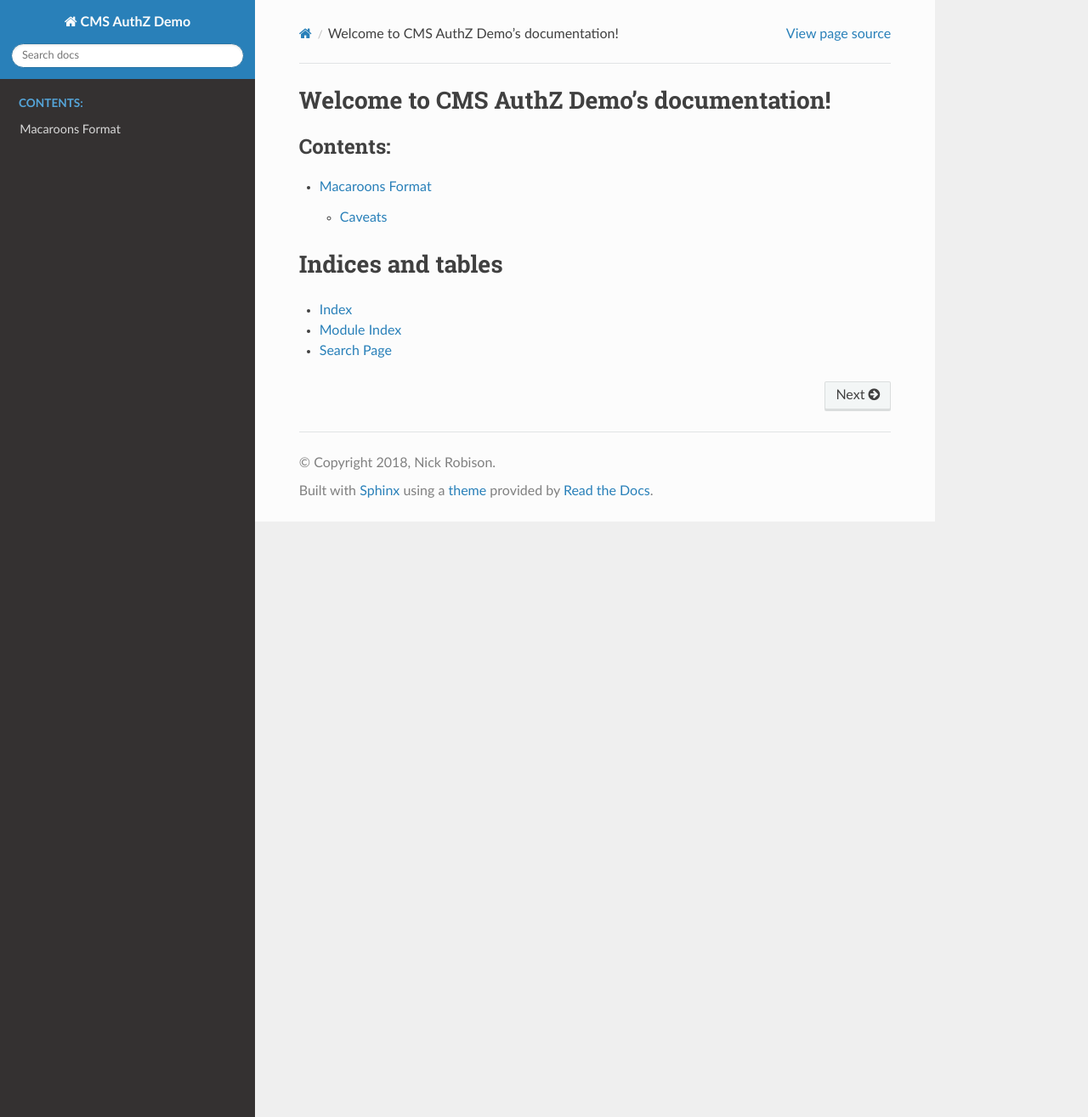
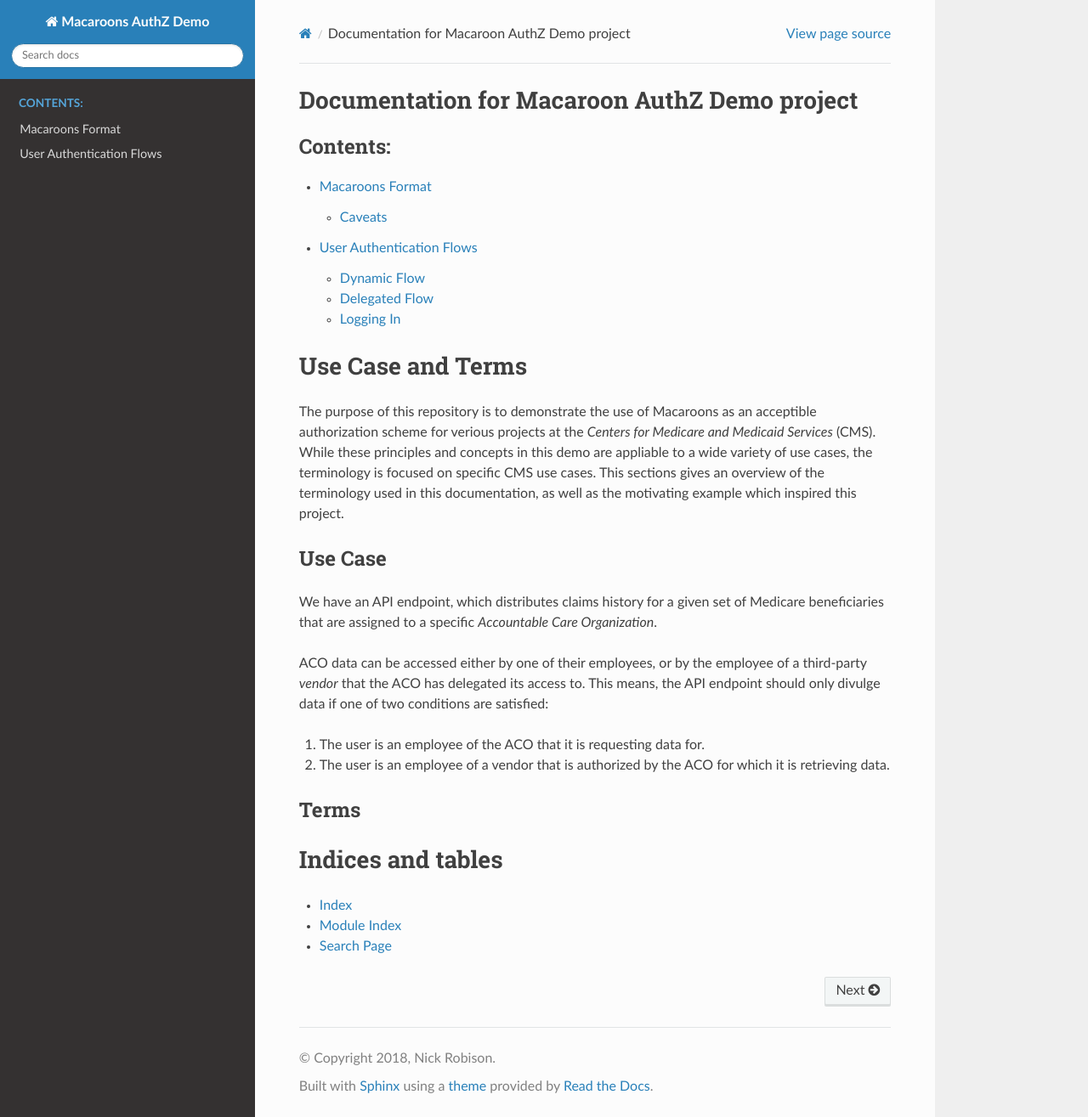
Before and after one commit to nickrobison-usds/macaroons_authz, a Sphinx documentation site: the page built from docs/index.rst, in a window 1280 px wide and 1315 px high. Shown: the whole window at 85% size. Built offline with Sphinx 7.4.7 and the Read the Docs theme 2.0.0, drawn with Linux system fonts in a browser that asks for light colours.

Commit message:
Added initial user flow documentation.
We only have the dynamic flow right now, but it's a start.

```diff
--- a/docs/conf.py
+++ b/docs/conf.py
@@ -19,7 +19,7 @@
 
 # -- Project information -----------------------------------------------------
 
-project = u'CMS AuthZ Demo'
+project = u'Macaroons AuthZ Demo'
 copyright = u'2018, Nick Robison'
 author = u'Nick Robison'
 
@@ -131,7 +131,7 @@
 # (source start file, target name, title,
 #  author, documentclass [howto, manual, or own class]).
 latex_documents = [
-    (master_doc, 'CMSAuthZDemo.tex', u'CMS AuthZ Demo Documentation',
+    (master_doc, 'MacaroonsAuthZDemo.tex', u'Macaroons AuthZ Demo Documentation',
      u'Nick Robison', 'manual'),
 ]
 
@@ -141,7 +141,7 @@
 # One entry per manual page. List of tuples
 # (source start file, name, description, authors, manual section).
 man_pages = [
-    (master_doc, 'cmsauthzdemo', u'CMS AuthZ Demo Documentation',
+    (master_doc, 'macaroonsauthzdemo', u'Macaroons AuthZ Demo Documentation',
      [author], 1)
 ]
 
@@ -152,8 +152,8 @@
 # (source start file, target name, title, author,
 #  dir menu entry, description, category)
 texinfo_documents = [
-    (master_doc, 'CMSAuthZDemo', u'CMS AuthZ Demo Documentation',
-     author, 'CMSAuthZDemo', 'One line description of project.',
+    (master_doc, 'MacaroonsAuthZDemo', u'Macaroons AuthZ Demo Documentation',
+     author, 'MacaroonsAuthZDemo', 'One line description of project.',
      'Miscellaneous'),
 ]
 
@@ -182,3 +182,12 @@
 
 # Example configuration for intersphinx: refer to the Python standard library.
 intersphinx_mapping = {'https://docs.python.org/': None}
+
+# -- Prolog substitutions -------------------------------------------------
+
+rst_prolog = """
+.. |Login| image:: images/login.png
+  :width: 800
+  :alt: Login page
+
+"""
--- /dev/null
+++ b/docs/flows.rst
@@ -0,0 +1,100 @@
+=========================
+User Authentication Flows
+=========================
+:Date: 2019-01-18
+:Version: 0.0.1
+:Authors: - Nick Robison
+
+This document outlines two example user authentication flows that illustrate various ways that macaroons can be used to handle user authentication and authorization.
+
+The flows can be executed via the *cli* application, which allows the user to modify various parts of the authentication flow and view the various responses.
+The build instructions are given in the main `README <../../README.md#cli-client>`_.
+
+Dynamic Flow
+============
+
+The *dynamic* flow represents an authentication method in which the service returning the data generates and manages its own macaroons.
+These macaroons require fulfillment of a series of *third-party caveats* due to the fact that the API service has no information as to the relation between entities (ACOS and vendors) and various users.
+
+Running the flow
+----------------
+
+This flow assumes that the application is running and the user has logged into the system.
+See the login section for more details.
+In addition, the CLI client should be built and available in the user path.
+
+For this flow, we want to verify that a user can successfully access data for a given ACO provided that either they are employed by the ACO, or are employed by a vendor that is associated to that ACO.
+
+*Step 1: Make initial request*
+
+Run the CLI client with the following command:
+
+.. code-block:: bash
+
+   ./cli "Test User 1" "Test ACO 1"
+
+The command should fail, because *Test User 1* is not assigned to *Test ACO 1*.
+In order to resolve the authorization error, we need to assign the user to ACO, and retry the request.
+
+.. image:: images/flows/user-failure.png
+    :width: 500
+    :alt: Unsuccesful user request
+
+
+*Step 2: Assign user to ACO*
+
+Assigining a user can be done via the web application.
+By default, the application runs at the address `http://localhost:8080`.
+You'll need to initially login, details on how to do so are given in the login section.
+From there, navigate to the `Users` tab.
+
+.. image:: images/flows/user-screen.png
+    :width: 500
+    :alt: Application page showing all registered users
+
+Select the *assign* option in the user table, and select `ACO` for the entity type and `Test ACO 1` for the `Entity`, then click *Assign*.
+
+.. image:: images/flows/user-assign.png
+    :width: 500
+    :alt: Assign user to ACO
+
+Now, you should be able to execute the CLI command again and see that the request succeeds!
+
+.. code-block:: bash
+
+   ./cli "Test User 1" "Test ACO 1"
+
+.. image:: images/flows/user-success.png
+    :width: 500
+    :alt: Successful user request
+
+*Step 3: Request data as a vendor*
+
+Run as a vendor user
+
+Fail
+
+*Step 4: Assign user to vendor*
+
+Add the user to the vendor
+
+Fails
+
+*Step 5: Assign vendor to ACO*
+
+Add the vendor to the ACO, success!
+
+
+Delegated Flow
+==============
+
+
+
+
+
+Logging In
+==========
+
+
+
+|Login|
--- a/docs/index.rst
+++ b/docs/index.rst
@@ -1,16 +1,40 @@
-.. CMS AuthZ Demo documentation master file, created by
+.. Macaroons AuthZ Demo documentation master file, created by
    sphinx-quickstart on Wed Dec 26 10:35:13 2018.
    You can adapt this file completely to your liking, but it should at least
    contain the root `toctree` directive.
 
-Welcome to CMS AuthZ Demo's documentation!
-==========================================
+Documentation for Macaroon AuthZ Demo project
+=============================================
 
 .. toctree::
    :maxdepth: 2
    :caption: Contents:
 
    macaroons
+   flows
+
+
+
+Use Case and Terms
+===================
+
+The purpose of this repository is to demonstrate the use of Macaroons as an acceptible authorization scheme for verious projects at the *Centers for Medicare and Medicaid Services* (CMS).
+While these principles and concepts in this demo are appliable to a wide variety of use cases, the terminology is focused on specific CMS use cases.
+This sections gives an overview of the terminology used in this documentation, as well as the motivating example which inspired this project.
+
+Use Case
+--------
+
+We have an API endpoint, which distributes claims history for a given set of Medicare beneficiaries that are assigned to a specific *Accountable Care Organization*.
+
+ACO data can be accessed either by one of their employees, or by the employee of a third-party *vendor* that the ACO has delegated its access to. This means, the API endpoint should only divulge data if one of two conditions are satisfied:
+
+1. The user is an employee of the ACO that it is requesting data for.
+2. The user is an employee of a vendor that is authorized by the ACO for which it is retrieving data.
+
+Terms
+-----
+
 
 
 
```
Also changed, not shown: docs/images/flows/user-assign.png (added), docs/images/flows/user-failure.png (added), docs/images/flows/user-screen.png (added), docs/images/flows/user-success.png (added), docs/images/login.png (added).
